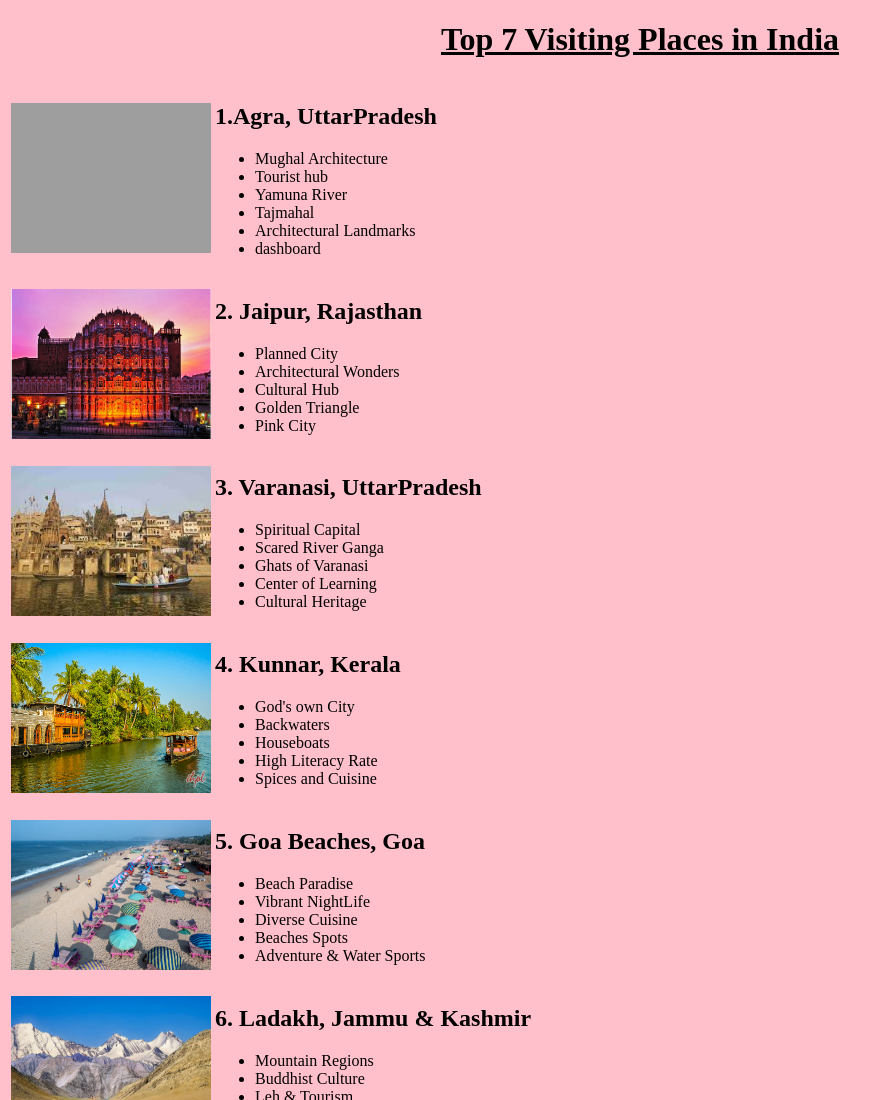
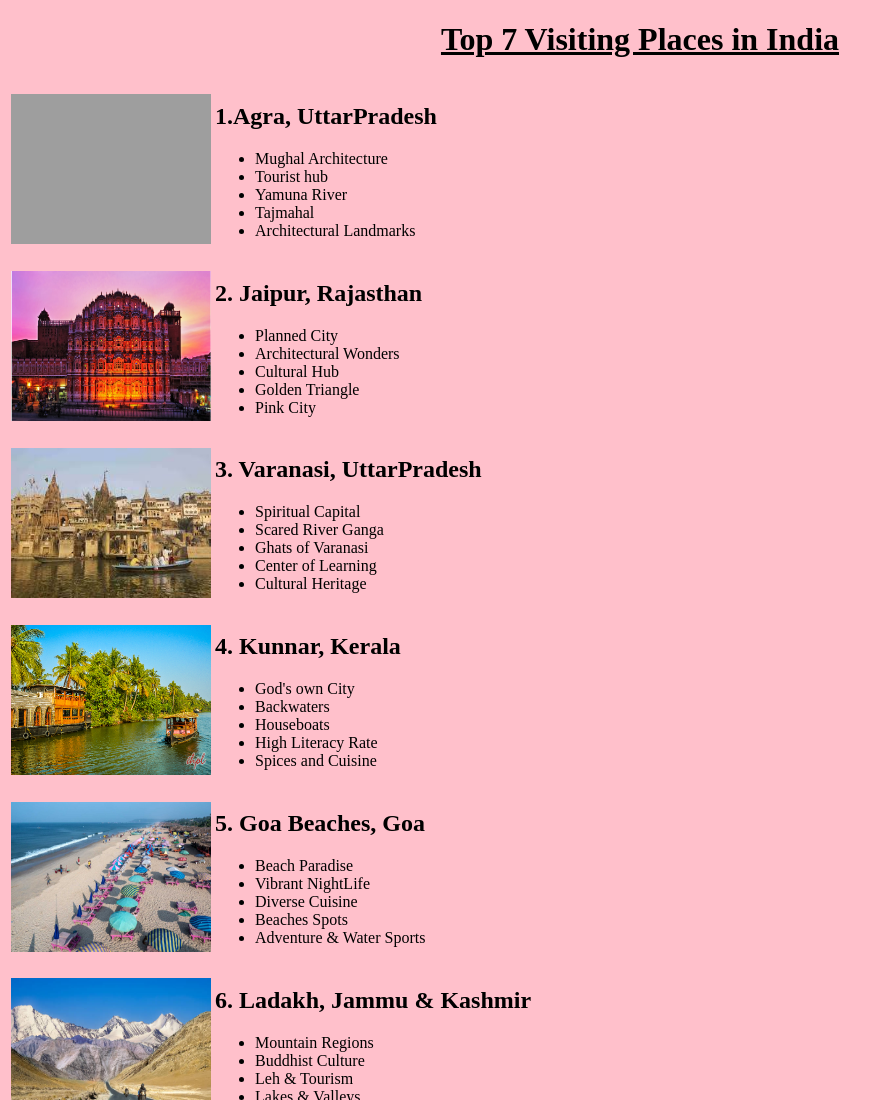
Before and after one commit to Rishabhai1912/Spritual-Place, a plain HTML site: page index.html in a window 1280 px wide. Shown: the top 1100 px of the page, without its empty margins (0-891 px from the left). Drawn offline with Linux system fonts and the light colour scheme; grey boxes are pictures that could not be loaded.

Commit message:
Update index.html

```diff
--- a/index.html
+++ b/index.html
@@ -14,7 +14,7 @@
             <td><h2>1.Agra, UttarPradesh</h2>
              <ul>
 	<li>Mughal Architecture<br><li>Tourist hub<br>
-	     <li>Yamuna River<br><li>Tajmahal<br><li>Architectural Landmarks<br><li>dashboard</li>
+	     <li>Yamuna River<br><li>Tajmahal<br><li>Architectural Landmarks
 	</td></tr>
 
 
```
